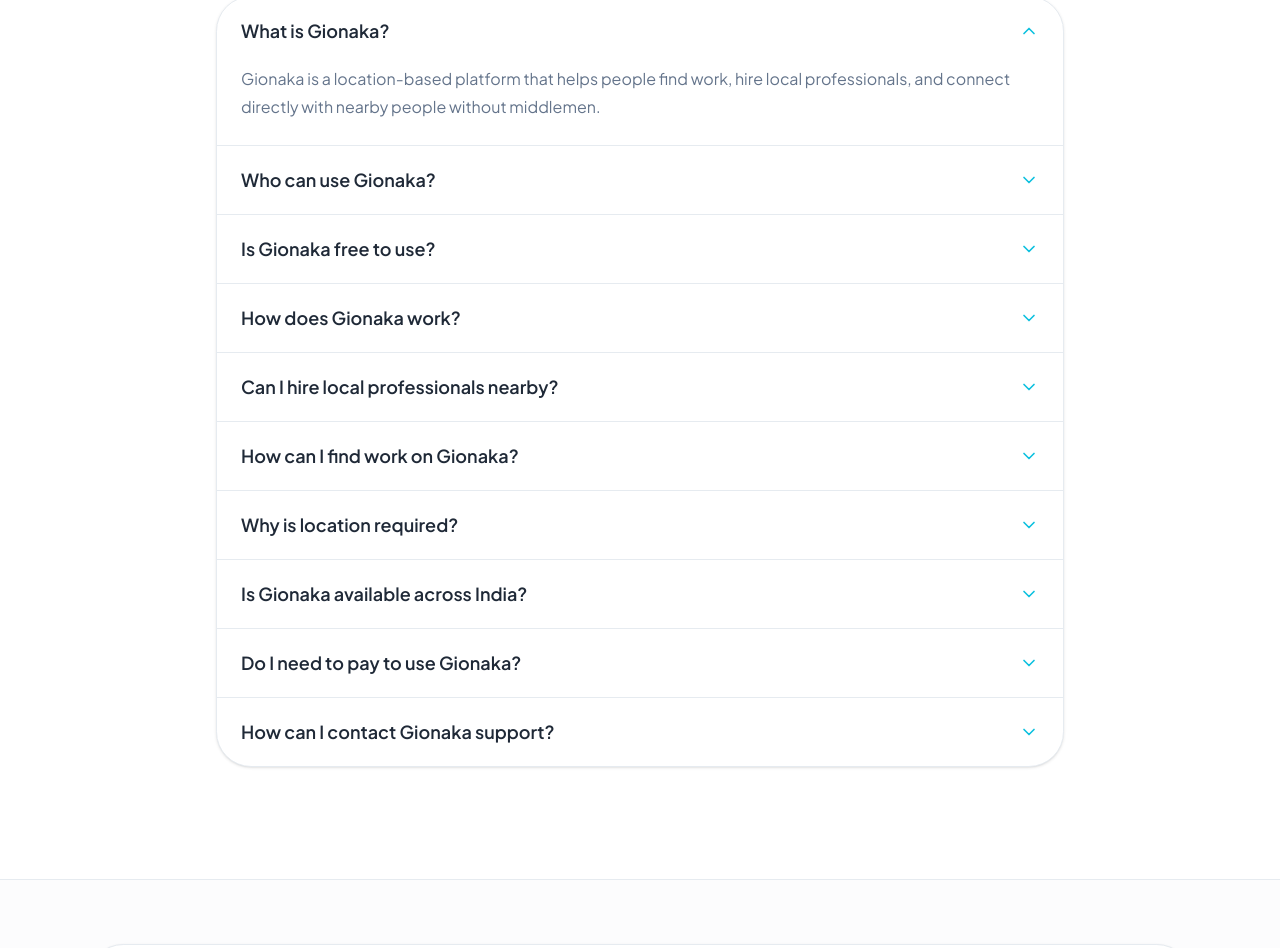
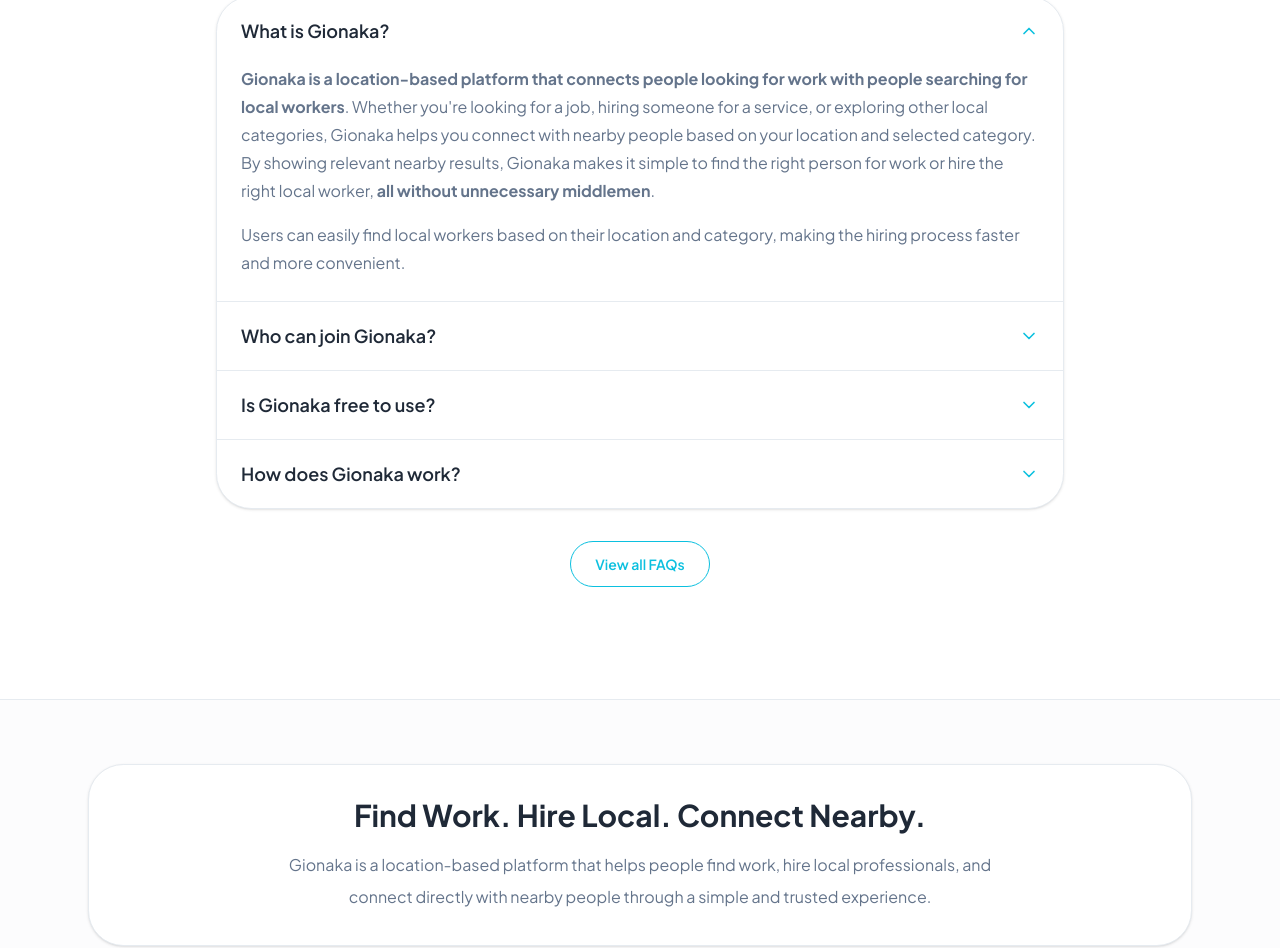
Before and after one commit to mdnooralom9/gionaka, a Next.js app: page / in a window 1280 px wide. Shown: the part 5706-6654 px from the top of the page. Built offline with nearby package versions, Linux system fonts and the light colour scheme.

Commit message:
feat: refactor FAQ sections and integrate dynamic content handling
Co-authored-by: mdnooralom9 <221815142+mdnooralom9@users.noreply.github.com>

```diff
--- a/app/help/page.tsx
+++ b/app/help/page.tsx
@@ -168,7 +168,7 @@ const helpSections = [
   },
 ]
 
-const faqSections = [
+export const faqSections = [
   {
     number: "1",
     title: "What is Gionaka?",
--- a/components/site/faq.tsx
+++ b/components/site/faq.tsx
@@ -1,73 +1,37 @@
 'use client'
 
-import { useState } from 'react'
+import { useState, type ReactNode } from 'react'
+import Link from 'next/link'
 import { ChevronDown } from 'lucide-react'
 import { cn } from '@/lib/utils'
+import { faqSections } from '@/app/help/page'
 import { SectionHeading } from './section-heading'
 import { Reveal } from './reveal'
 
-export const faqs = [
-  {
-    question: 'What is Gionaka?',
-    answer:
-      'Gionaka is a location-based platform that helps people find work, hire local professionals, and connect directly with nearby people without middlemen.',
-  },
-  {
-    question: 'Who can use Gionaka?',
-    answer:
-      'Anyone looking to find work or hire local professionals. Gionaka supports skilled workers, service providers, homeowners, contractors, businesses, and anyone looking to connect locally.',
-  },
-  {
-    question: 'Is Gionaka free to use?',
-    answer:
-      'Yes. Gionaka is free to download and use for finding work, hiring local professionals, and connecting directly without middlemen or commissions.',
-  },
-  {
-    question: 'How does Gionaka work?',
-    answer:
-      'Select your role, choose your category and location, browse nearby results, then call directly or post your requirement if you do not find the right match.',
-  },
-  {
-    question: 'Can I hire local professionals nearby?',
-    answer:
-      'Yes. Gionaka helps you discover nearby local professionals based on your selected location, making it easier to connect with the right people nearby.',
-  },
-  {
-    question: 'How can I find work on Gionaka?',
-    answer:
-      'Create your profile, choose your skills and location, browse nearby opportunities, or receive direct calls from people looking for your services.',
-  },
-  {
-    question: 'Why is location required?',
-    answer:
-      'Your selected location helps Gionaka show more relevant nearby people and improves local matching while keeping you in control of your location permissions.',
-  },
-  {
-    question: 'Is Gionaka available across India?',
-    answer:
-      'Gionaka is designed for local connections and is expanding to support more cities and regions across India.',
-  },
-  {
-    question: 'Do I need to pay to use Gionaka?',
-    answer:
-      'No. Gionaka is free to download and use. You can find work, hire local professionals, and connect directly without paying commissions.',
-  },
-  {
-    question: 'How can I contact Gionaka support?',
-    answer:
-      'Need help? Contact our support team at support@gionaka.com and we will be happy to assist you.',
-  },
-]
+const homeFaqs = faqSections.slice(0, 4)
+
+function answerToText(node: ReactNode): string {
+  if (node == null || typeof node === 'boolean') return ''
+  if (typeof node === 'string' || typeof node === 'number') return String(node)
+  if (Array.isArray(node)) return node.map(answerToText).join(' ')
+  if (typeof node === 'object' && 'props' in node) {
+    const element = node as { type?: string | (() => unknown); props?: { children?: ReactNode } }
+    const text = answerToText(element.props?.children)
+    const type = typeof element.type === 'string' ? element.type : ''
+    return ['p', 'li', 'h4'].includes(type) ? `${text}\n` : text
+  }
+  return ''
+}
 
 const faqSchema = {
   '@context': 'https://schema.org',
   '@type': 'FAQPage',
-  mainEntity: faqs.map((faq) => ({
+  mainEntity: homeFaqs.map((faq) => ({
     '@type': 'Question',
-    name: faq.question,
+    name: faq.title,
     acceptedAnswer: {
       '@type': 'Answer',
-      text: faq.answer,
+      text: answerToText(faq.content).trim(),
     },
   })),
 }
@@ -96,46 +60,33 @@ export function Faq() {
       <Reveal className="mt-12 overflow-hidden rounded-3xl border border-border bg-card shadow-sm">
 
         <div className="divide-y divide-border">
-          {faqs.map((faq, index) => {
+          {homeFaqs.map((faq, index) => {
             const isOpen = open === index
 
             return (
-              <div
-                key={faq.question}
-                className="transition-colors duration-300 hover:bg-muted/30"
-              >
+              <div key={faq.title} className="transition-colors duration-300 hover:bg-muted/30">
                 <h3>
                   <button
                     type="button"
                     onClick={() => setOpen(isOpen ? null : index)}
                     className="flex w-full items-center justify-between gap-4 px-6 py-5 text-left"
                     aria-expanded={isOpen}
+                    aria-controls={`home-faq-answer-${index}`}
                   >
-                    <span className="text-base font-semibold text-foreground sm:text-lg">
-                      {faq.question}
-                    </span>
-
-                    <ChevronDown
-                      className={cn(
-                        "h-5 w-5 shrink-0 text-primary transition-transform duration-300",
-                        isOpen && "rotate-180"
-                      )}
-                    />
+                    <span className="text-base font-semibold text-foreground sm:text-lg">{faq.title}</span>
+                    <ChevronDown className={cn('h-5 w-5 shrink-0 text-primary transition-transform duration-300', isOpen && 'rotate-180')} />
                   </button>
                 </h3>
 
                 <div
-                  className={cn(
-                    "grid transition-all duration-300 ease-out",
-                    isOpen
-                      ? "grid-rows-[1fr] opacity-100"
-                      : "grid-rows-[0fr] opacity-0"
-                  )}
+                  id={`home-faq-answer-${index}`}
+                  role="region"
+                  className={cn('grid transition-all duration-300 ease-out', isOpen ? 'grid-rows-[1fr] opacity-100' : 'grid-rows-[0fr] opacity-0')}
                 >
                   <div className="overflow-hidden">
-                    <p className="px-6 pb-6 leading-7 text-muted-foreground">
-                      {faq.answer}
-                    </p>
+                    <div className="px-6 pb-6 leading-7 text-muted-foreground [&_h4]:mb-3 [&_h4]:mt-6 [&_h4]:font-semibold [&_h4]:text-foreground [&_li]:mb-2 [&_ol]:ml-5 [&_ol]:list-decimal [&_p]:mb-4 [&_p:last-child]:mb-0 [&_ul]:ml-5 [&_ul]:list-disc">
+                      {faq.content}
+                    </div>
                   </div>
                 </div>
               </div>
@@ -143,6 +94,15 @@ export function Faq() {
           })}
         </div>
       </Reveal>
+
+      <div className="mt-8 flex justify-center">
+        <Link
+          href="/help"
+          className="inline-flex items-center justify-center rounded-full border border-primary px-6 py-3 text-sm font-semibold text-primary transition-colors hover:bg-primary hover:text-primary-foreground focus-visible:outline-none focus-visible:ring-2 focus-visible:ring-primary focus-visible:ring-offset-2"
+        >
+          View all FAQs
+        </Link>
+      </div>
     </section>
   )
 }
```
